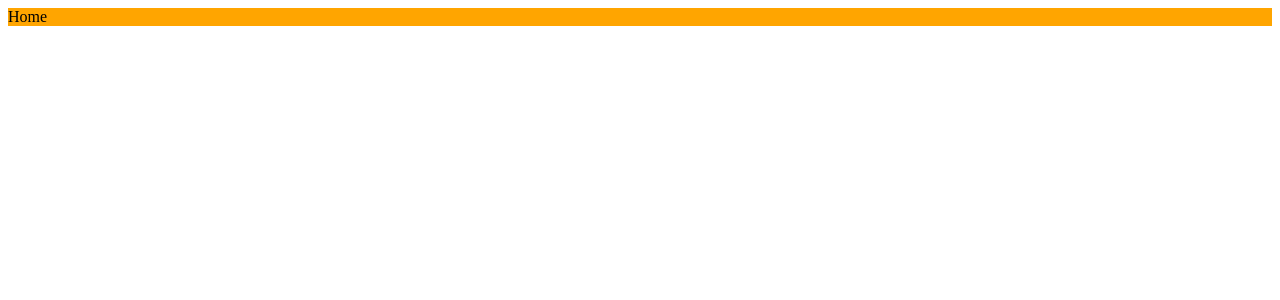
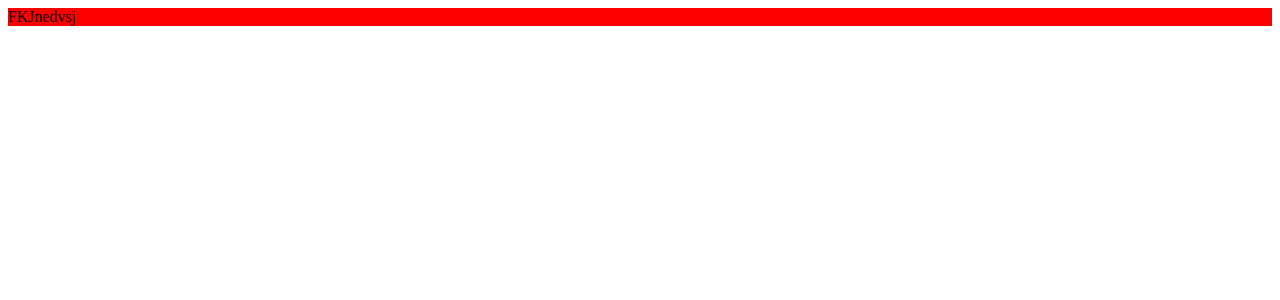
Before and after one commit to Ra1ymkulov/cargox, a Next.js app: page /home/Home in a window 1280 px wide. Shown: the top 300 px of the page. Built offline with nearby package versions, Linux system fonts and the light colour scheme.

Commit message:
kyaz/tariffSectoion

```diff
--- /dev/null
+++ b/src/components/tariffSection/TariffSection.module.scss
@@ -0,0 +1,3 @@
+.content {
+  background: red;
+}
--- /dev/null
+++ b/src/components/tariffSection/TariffSection.tsx
@@ -0,0 +1,7 @@
+import React from "react";
+import scss from "./TariffSection.module.scss";
+const TariffSection = () => {
+  return <div className={scss.content}>FKJnedvsj</div>;
+};
+
+export default TariffSection;
--- a/src/pages/home/Home.tsx
+++ b/src/pages/home/Home.tsx
@@ -1,11 +1,16 @@
 "use client";
 import React from "react";
 import scss from "./Home.module.scss";
+import TariffSection from "@/components/tariffSection/TariffSection";
 
 interface IHomeProps {}
 
 const Home = ({}) => {
-  return <div className={scss.home}>Home</div>;
+  return (
+    <div className={scss.home}>
+      <TariffSection />
+    </div>
+  );
 };
 
 export default Home;
```
